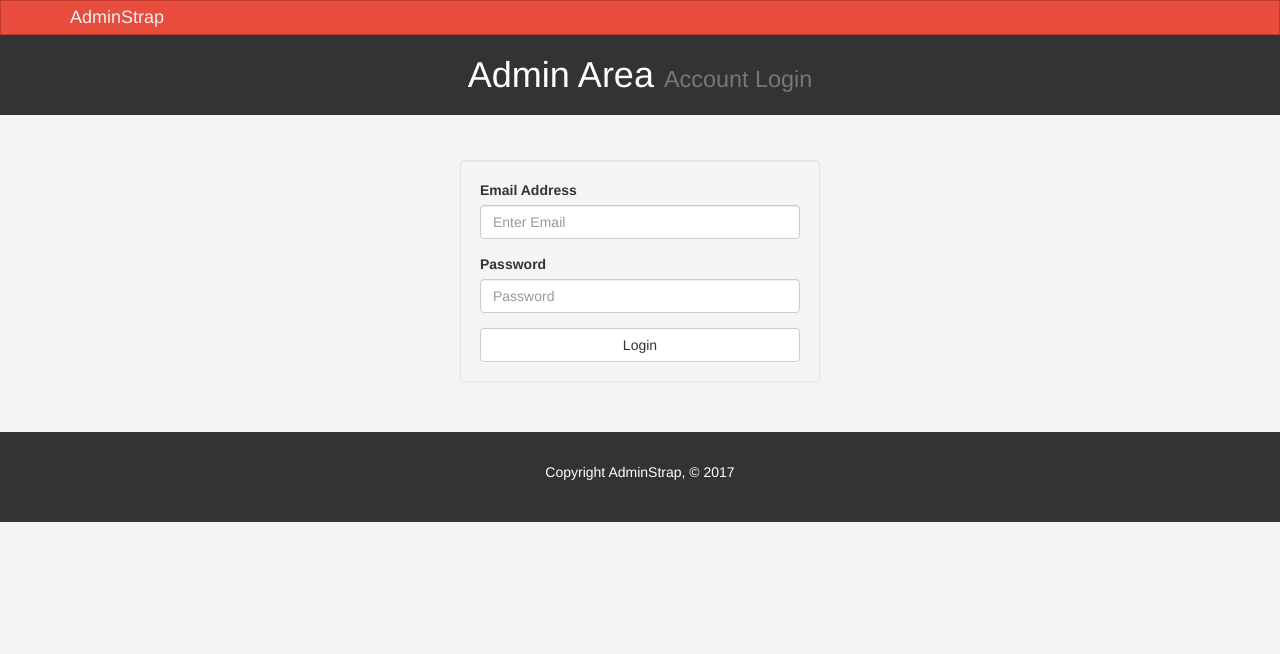
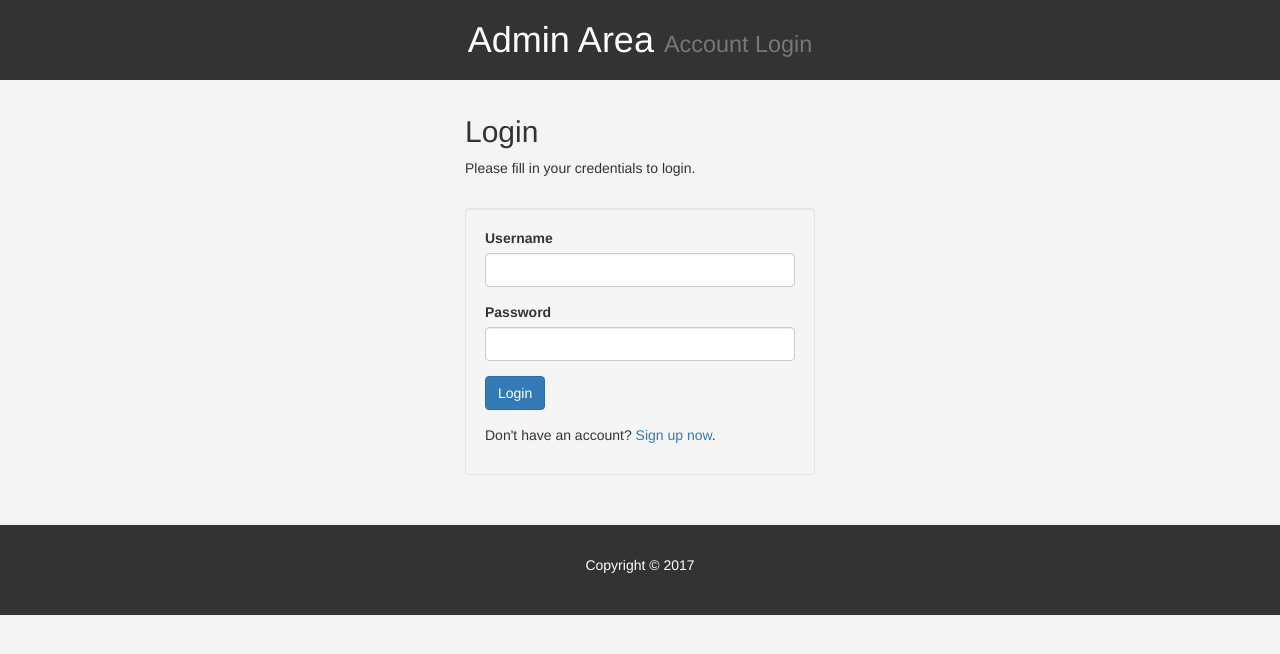
Before and after one commit to roy-souvik/mobile-quiz-app, a PHP site: page /ADMIN/login.php in a window 1280 px wide. Shown: the top 654 px of the page. Run offline with PHP 8.4, Linux system fonts and the light colour scheme; some libraries are stand-ins or nearby versions.

Commit message:
Make admin pages

```diff
--- /dev/null
+++ b/ADMIN/config.php
@@ -0,0 +1,3 @@
+<?php
+
+require_once('php_action/db_connect.php');
--- a/ADMIN/index.php
+++ b/ADMIN/index.php
@@ -27,7 +27,7 @@
 
           <div class="col-md-12">
             <!-- Website Overview -->
-              <?php include_once('views/layout/partials/_dashboard-overview.php'); ?>
+              <?php // include_once('views/layout/partials/_dashboard-overview.php'); ?>
 
               <!-- All Users -->
               <?php include_once('user/views/all.php'); ?>
--- a/ADMIN/login.php
+++ b/ADMIN/login.php
@@ -1,33 +1,81 @@
+<?php
+// Include config file
+// require_once 'config.php';
+
+// Define variables and initialize with empty values
+$username = $password = "";
+$username_err = $password_err = "";
+
+// Processing form data when form is submitted
+if($_SERVER["REQUEST_METHOD"] == "POST"){
+
+    // Check if username is empty
+    $username = trim($_POST["username"]);
+    if (empty($username)) {
+        $username_err = 'Please enter username.';
+    }
+
+    // Check if password is empty
+    $password = trim($_POST['password']);
+    if (empty($password)) {
+        $password_err = 'Please enter your password.';
+    }
+
+    // Validate credentials
+    if (empty($username_err) && empty($password_err)) {
+        // Prepare a select statement
+        $sql = "SELECT username, password FROM users WHERE username = ?";
+
+        if ($stmt = mysqli_prepare($link, $sql)) {
+            // Bind variables to the prepared statement as parameters
+            mysqli_stmt_bind_param($stmt, "s", $param_username);
+
+            // Set parameters
+            $param_username = $username;
+
+            // Attempt to execute the prepared statement
+            if (mysqli_stmt_execute($stmt)) {
+                // Store result
+                mysqli_stmt_store_result($stmt);
+
+                // Check if username exists, if yes then verify password
+                if (mysqli_stmt_num_rows($stmt) == 1) {
+                    // Bind result variables
+                    mysqli_stmt_bind_result($stmt, $username, $hashed_password);
+                    if (mysqli_stmt_fetch($stmt)) {
+                        if (password_verify($password, $hashed_password)) {
+                            /* Password is correct, so start a new session and
+                            save the username to the session */
+                            session_start();
+                            $_SESSION['username'] = $username;
+                            header("location: welcome.php");
+                        } else{
+                            // Display an error message if password is not valid
+                            $password_err = 'The password you entered was not valid.';
+                        }
+                    }
+                } else {
+                    // Display an error message if username doesn't exist
+                    $username_err = 'No account found with that username.';
+                }
+            } else {
+                echo "Oops! Something went wrong. Please try again later.";
+            }
+        }
+
+        // Close statement
+        mysqli_stmt_close($stmt);
+    }
+
+    // Close connection
+    mysqli_close($link);
+}
+?>
+
 <!DOCTYPE html>
 <html lang="en">
-  <head>
-    <meta charset="utf-8">
-    <meta http-equiv="X-UA-Compatible" content="IE=edge">
-    <meta name="viewport" content="width=device-width, initial-scale=1">
-    <title>Admin Area | Account Login</title>
-    <!-- Bootstrap core CSS -->
-    <link href="css/bootstrap.min.css" rel="stylesheet">
-    <link href="css/style.css" rel="stylesheet">
-    <script src="http://cdn.ckeditor.com/4.6.1/standard/ckeditor.js"></script>
-  </head>
+  <?php include_once('views/layout/partials/_head.php'); ?>
   <body>
-
-    <nav class="navbar navbar-default">
-      <div class="container">
-        <div class="navbar-header">
-          <button type="button" class="navbar-toggle collapsed" data-toggle="collapse" data-target="#navbar" aria-expanded="false" aria-controls="navbar">
-            <span class="sr-only">Toggle navigation</span>
-            <span class="icon-bar"></span>
-            <span class="icon-bar"></span>
-            <span class="icon-bar"></span>
-          </button>
-          <a class="navbar-brand" href="#">AdminStrap</a>
-        </div>
-        <div id="navbar" class="collapse navbar-collapse">
-
-        </div><!--/.nav-collapse -->
-      </div>
-    </nav>
 
     <header id="header">
       <div class="container">
@@ -42,35 +90,42 @@
     <section id="main">
       <div class="container">
         <div class="row">
-          <div class="col-md-4 col-md-offset-4">
-            <form id="login" action="index.html" class="well">
-                  <div class="form-group">
-                    <label>Email Address</label>
-                    <input type="text" class="form-control" placeholder="Enter Email">
-                  </div>
-                  <div class="form-group">
-                    <label>Password</label>
-                    <input type="password" class="form-control" placeholder="Password">
-                  </div>
-                  <button type="submit" class="btn btn-default btn-block">Login</button>
-              </form>
+          <div class="col-md-12">
+
+            <div class="col-md-4 col-md-offset-4">
+                <h2>Login</h2>
+                <p>Please fill in your credentials to login.</p>
+
+                <form id="login" class="well"
+                      action="<?php echo htmlspecialchars($_SERVER["PHP_SELF"]); ?>" method="post">
+
+                    <div class="form-group <?php echo (!empty($username_err)) ? 'has-error' : ''; ?>">
+                        <label>Username</label>
+                        <input type="text" name="username"class="form-control" value="<?php echo $username; ?>">
+                        <span class="help-block"><?php echo $username_err; ?></span>
+                    </div>
+                    <div class="form-group <?php echo (!empty($password_err)) ? 'has-error' : ''; ?>">
+                        <label>Password</label>
+                        <input type="password" name="password" class="form-control">
+                        <span class="help-block"><?php echo $password_err; ?></span>
+                    </div>
+                    <div class="form-group">
+                        <input type="submit" class="btn btn-primary" value="Login">
+                    </div>
+                    <p>Don't have an account? <a href="register.php">Sign up now</a>.</p>
+                </form>
+
+            </div>
+
           </div>
         </div>
       </div>
     </section>
 
-    <footer id="footer">
-      <p>Copyright AdminStrap, &copy; 2017</p>
-    </footer>
+    <?php
+        include_once('views/layout/partials/_footer.php');
+        include_once('views/layout/partials/_scripts.php');
+    ?>
 
-  <script>
-     CKEDITOR.replace( 'editor1' );
- </script>
-
-    <!-- Bootstrap core JavaScript
-    ================================================== -->
-    <!-- Placed at the end of the document so the pages load faster -->
-    <script src="https://ajax.googleapis.com/ajax/libs/jquery/1.12.4/jquery.min.js"></script>
-    <script src="js/bootstrap.min.js"></script>
   </body>
 </html>
--- a/ADMIN/views/layout/partials/_footer.php
+++ b/ADMIN/views/layout/partials/_footer.php
@@ -1,3 +1,3 @@
 <footer id="footer">
-  <p>Copyright AdminStrap, &copy; 2017</p>
+  <p>Copyright &copy; 2017</p>
 </footer>
```
Also changed, not shown: ADMIN/logout.php (added, +9 -0 lines), ADMIN/register.php (added, +150 -0 lines).
